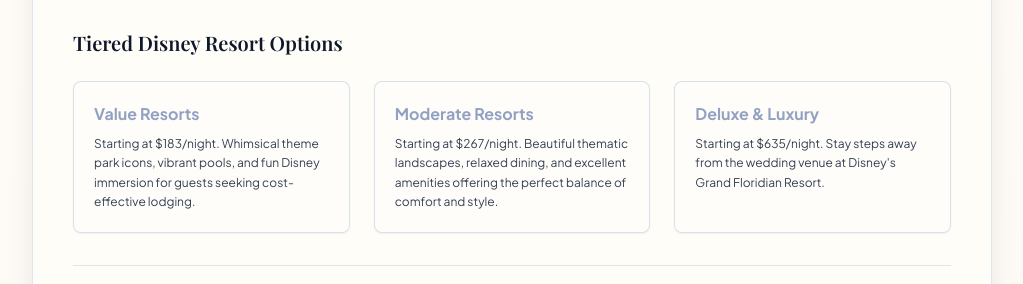
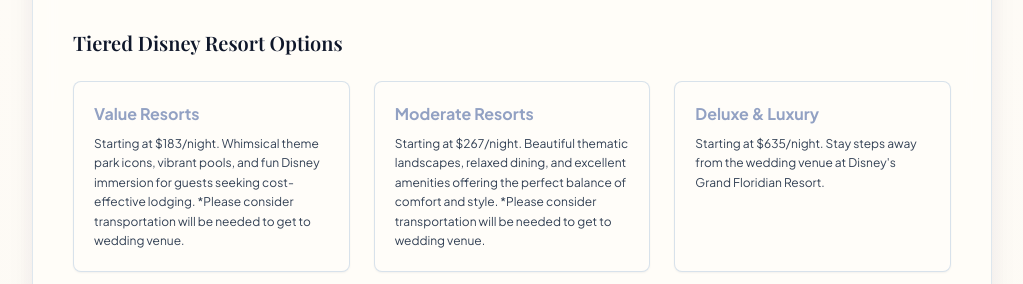
Before and after one commit to halleynoahwedding/wedding, a plain HTML site: page index.html in a window 1280 px wide. Shown: the part 2134-2418 px from the top of the page, without its empty margins (128-1151 px from the left). Drawn offline with nearby package versions, Linux system fonts and the light colour scheme; a web font is replaced by a local one.

Commit message:
Update index.html

```diff
--- a/index.html
+++ b/index.html
@@ -365,11 +365,11 @@
           <div class="grid grid-cols-1 md:grid-cols-3 gap-6 mb-8">
             <div class="p-5 rounded-lg bg-[#fffdf9] border border-brand-powder/60 shadow-sm">
               <h4 class="text-brand-slate font-bold mb-2">Value Resorts</h4>
-              <p class="text-xs text-slate-700 leading-relaxed">Starting at $183/night. Whimsical theme park icons, vibrant pools, and fun Disney immersion for guests seeking cost-effective lodging.</p>
+              <p class="text-xs text-slate-700 leading-relaxed">Starting at $183/night. Whimsical theme park icons, vibrant pools, and fun Disney immersion for guests seeking cost-effective lodging. *Please consider transportation will be needed to get to wedding venue.</p>
             </div>
             <div class="p-5 rounded-lg bg-[#fffdf9] border border-brand-powder/60 shadow-sm">
               <h4 class="text-brand-slate font-bold mb-2">Moderate Resorts</h4>
-              <p class="text-xs text-slate-700 leading-relaxed">Starting at $267/night. Beautiful thematic landscapes, relaxed dining, and excellent amenities offering the perfect balance of comfort and style.</p>
+              <p class="text-xs text-slate-700 leading-relaxed">Starting at $267/night. Beautiful thematic landscapes, relaxed dining, and excellent amenities offering the perfect balance of comfort and style. *Please consider transportation will be needed to get to wedding venue.</p>
             </div>
             <div class="p-5 rounded-lg bg-[#fffdf9] border border-brand-powder/60 shadow-sm">
               <h4 class="text-brand-slate font-bold mb-2">Deluxe & Luxury</h4>
@@ -466,7 +466,7 @@
             <h3 class="font-serif text-2xl text-slate-900 font-semibold mb-2">Melissa Charette</h3>
             <p class="text-xs uppercase tracking-widest text-brand-slate font-bold mb-4">Recommended Travel Agent</p>
             <p class="text-sm text-slate-700 leading-relaxed mb-6">
-              Need assistance putting together your dream getaway? We highly recommend Halley’s mom, Melissa Charette, to help you coordinate all your travel plans—including flights, hotels, park tickets, and ground transportation—making your trip seamless and stress-free!
+              Need assistance putting together your dream Disney getaway? We highly recommend Halley’s mom, Melissa Charette, to help you coordinate all your travel plans—including flights, hotels, park tickets, and ground transportation—making your trip seamless and stress-free!
             </p>
           </div>
           <div class="flex flex-col sm:flex-row gap-4 justify-center items-center pt-2">
```
